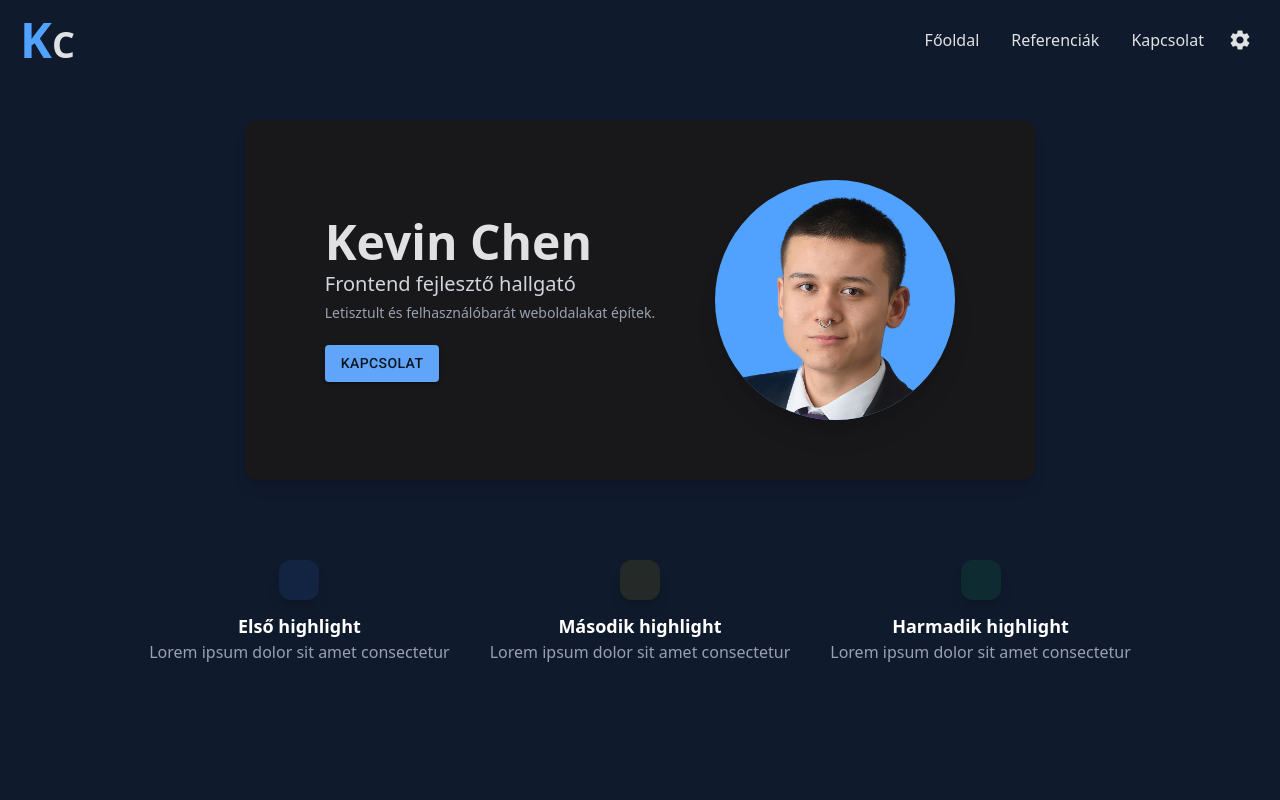
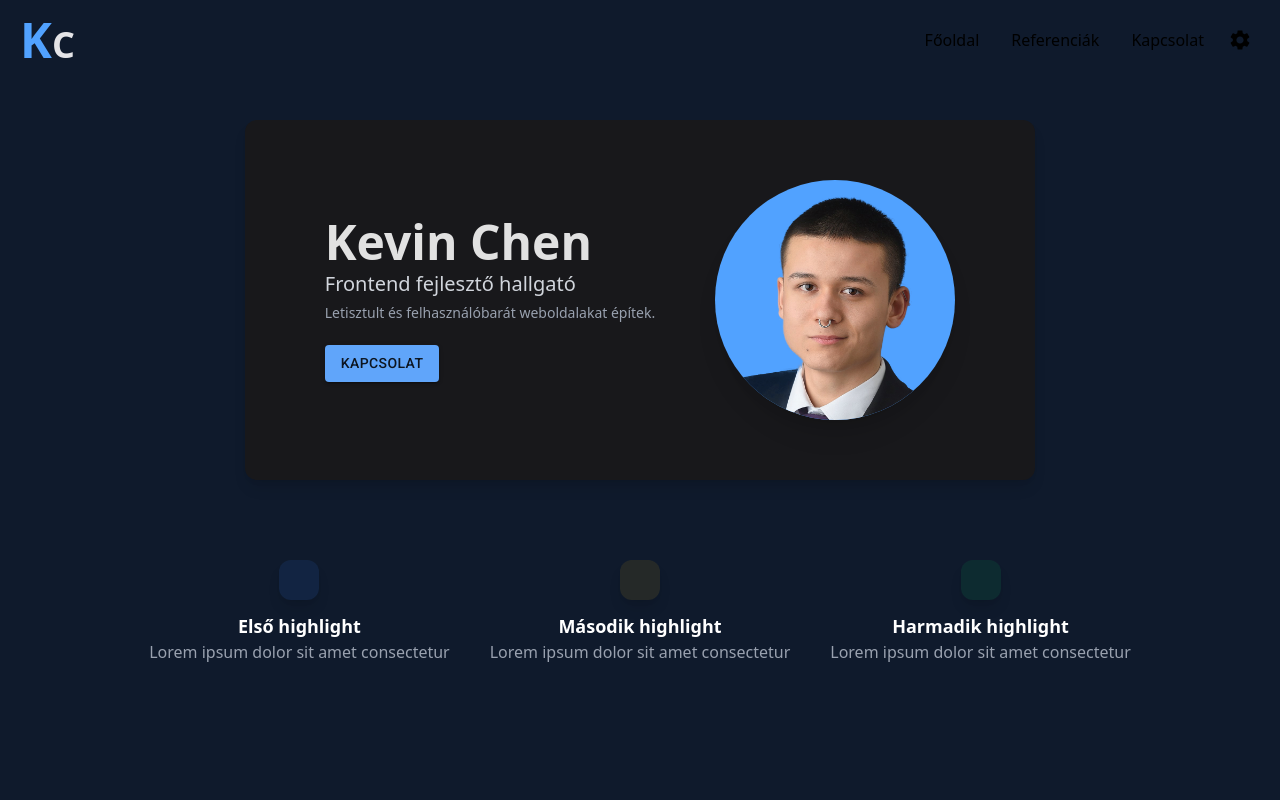
Before and after one commit to chencsi/chencsi.github.io, a React (Vite) app: page / in a window 1280 px wide. Shown: the top 800 px of the page. Built offline with nearby package versions, Linux system fonts and the light colour scheme.

Commit message:
nav style now depends on theme

```diff
--- a/src/components/layout/Navigation.jsx
+++ b/src/components/layout/Navigation.jsx
@@ -66,34 +66,35 @@ function Navigation() {
 
 	return (
 		<div
-			className={
-				isScrolled
-					? "bg-zinc-900/60 backdrop-blur-xl fixed w-full flex flex-row justify-between px-5 py-3 items-center select-none transition duration-300"
-					: "fixed w-full flex flex-row justify-between px-5 py-3 items-center select-none transition duration-300"
-			}
 			id="navigation"
+			className={`
+				fixed w-full flex flex-row justify-between px-5 py-3 items-center select-none transition duration-300
+				${isScrolled ? "backdrop-blur-sm bg-zinc-100/10" : ""}
+				${theme === "dark" ? "text-white" : "text-black"}
+				${theme === "dark" && isScrolled ? "bg-gray-900/80" : ""}
+				`.trim()}
 		>
 			<div className="flex flex-row items-baseline">
 				<Link to="/">
 					<h1 className="text-5xl font-extrabold uppercase">
 						<span className="text-blue-400">K</span>
-						<span className="text-4xl">c</span>
+						<span className="text-zinc-200 text-4xl">c</span>
 					</h1>
 				</Link>
 			</div>
 			<div className="flex flex-row items-center sm:hidden">
 				<IconButton onClick={toggleDrawer(true)}>
-					<MenuIcon sx={{ color: "white", fontSize: "24pt" }} />
+					<MenuIcon sx={{ fontSize: "24pt" }} />
 				</IconButton>
 				<Drawer
 					open={drawerOpen}
 					onClose={toggleDrawer(false)}
 					anchor="right"
 					sx={{
-						backdropFilter: "blur(5px)"
+						backdropFilter: "blur(5px)",
 					}}
 				>
-					<div className="h-full w-full flex flex-col bg-zinc-800 text-white">
+					<div className={`h-full w-full flex flex-col ${theme === "dark" ? "bg-zinc-800 text-zinc-200" : "bg-zinc-200 text-zinc-800"}`}>
 						{NavItems(true)}
 					</div>
 				</Drawer>
@@ -102,16 +103,15 @@ function Navigation() {
 				{NavItems(false)}
 				<IconButton
 					sx={{
-						color: isPopoverOpen
-							? "rgb(66, 165, 245)"
-							: "rgba(255, 255, 255, 0.87)",
 						transform: isPopoverOpen ? "rotate(90deg)" : "none",
 						transition: "transform 300ms, color 300ms",
 						"&:hover": {
 							transform: "rotate(90deg)",
 						},
+						color: theme === "dark" ? "white" : "black",
 					}}
 					onClick={handlePopoverClick}
+					disableRipple
 				>
 					<Settings />
 				</IconButton>
```
